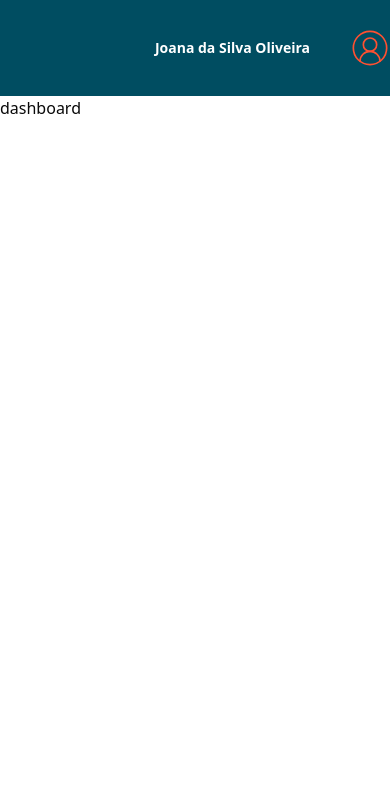
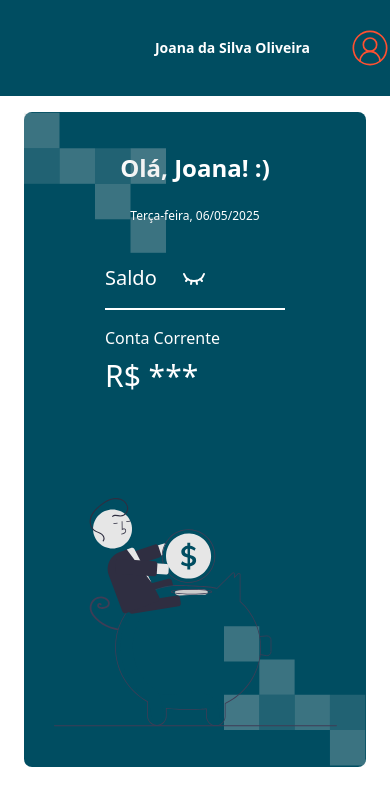
Before and after one commit to jvcorado/pos-tech-challenge, a Next.js app: page /dashboard in a window 390 px wide. Shown: the top 806 px of the page. Built offline with nearby package versions, Linux system fonts and the light colour scheme.

Commit message:
feat: add welcome section view

```diff
--- a/src/app/dashboard/page.tsx
+++ b/src/app/dashboard/page.tsx
@@ -1,5 +1,20 @@
-import React from "react";
+"use client";
+
+import React, { useEffect, useState } from "react";
+import WelcomeSection from "@/views/WelcomeSection";
+import { Account } from "@/models/Account";
 
 export default function Dashboard() {
-  return <div>dashboard</div>;
+  const [balance, setBalance] = useState<number>(0);
+
+  useEffect(() => {
+    const account = new Account("joana");
+    setBalance(account.getBalance());
+  }, []);
+
+  return (
+    <div className="mt-4 ml-6 mr-6 md md:ml-15 md:mr-15">
+      <WelcomeSection balance={balance} />
+    </div>
+  );
 }
--- /dev/null
+++ b/src/views/WelcomeSection.tsx
@@ -0,0 +1,67 @@
+"use client";
+
+import React, { useState, useMemo } from "react";
+import { format } from "date-fns";
+import { ptBR } from "date-fns/locale";
+import { Eye, EyeClosed } from "lucide-react";
+
+import {
+  WelcomeIllustration,
+  PixelsOneIllustration,
+  PixelsTwoIllustration,
+} from "@/assets";
+
+type WelcomeSectionProps = {
+  balance: number;
+};
+
+export default function WelcomeSection({ balance }: WelcomeSectionProps) {
+  const [isShowBalance, setIsShowBalance] = useState(false);
+  const currentFormatedDate = format(new Date(), "EEEE, dd/MM/yyyy", {
+    locale: ptBR,
+  });
+
+  const capitalizedDate =
+    currentFormatedDate.charAt(0).toUpperCase() + currentFormatedDate.slice(1);
+
+  return (
+    <div className="h-[655px] md:h-[402px] md:p-8 lg:h-[402px] m relative bg-[#004D61] h-96 flex flex-col items-center rounded-md pt-10 pb-10 justify-between">
+      <div className="absolute top-0 left-0 md:left-auto md:right-0 lg:hidden h-[142px] w-[142px] md:h-[177px] md:w-[180px]">
+        <PixelsOneIllustration className="w-full h-full" />
+      </div>
+      <div className="mr-[66px] ml-[66px] flex flex-col w-[180px] md:flex-row md:w-full">
+        <div className="flex flex-col text-center md:text-left gap-[24px]">
+          <p className="text-white text-2xl font-bold">Olá, Joana! :)</p>
+          <p className="text-white text-xs font-normal">{capitalizedDate}</p>
+        </div>
+        <div className="md:ml-[122px] lg:ml-[226px]">
+          <div className="flex justify-start mt-10 items-center">
+            <p className="text-white text-xl font-normal mr-[25px]">Saldo</p>
+            {isShowBalance ? (
+              <Eye
+                className="text-white lg:text-[#FF5031]"
+                onClick={() => setIsShowBalance(!isShowBalance)}
+              />
+            ) : (
+              <EyeClosed
+                className="text-white lg:text-[#FF5031]"
+                onClick={() => setIsShowBalance(!isShowBalance)}
+              />
+            )}
+          </div>
+          <div className="h-[2px] w-[180px] bg-white bg mt-4 mb-4 lg:bg-[#FF5031]" />
+          <p className="text-white text-base font-normal">Conta Corrente</p>
+          <p className="text-white text-3xl font-normal mt-2">
+            {`R$ ${isShowBalance ? balance?.toFixed(2) : "***"}`}
+          </p>
+        </div>
+      </div>
+      <div className="md:absolute md:bottom-0 md:left-0 lg:hidden z-10">
+        <WelcomeIllustration />
+      </div>
+      <div className="absolute bottom-0 right-0 md:right-auto md:left-0 lg:hidden h-[142px] w-[142px] md:h-[177px] md:w-[180px]">
+        <PixelsTwoIllustration className="w-full h-full" />
+      </div>
+    </div>
+  );
+}
```
